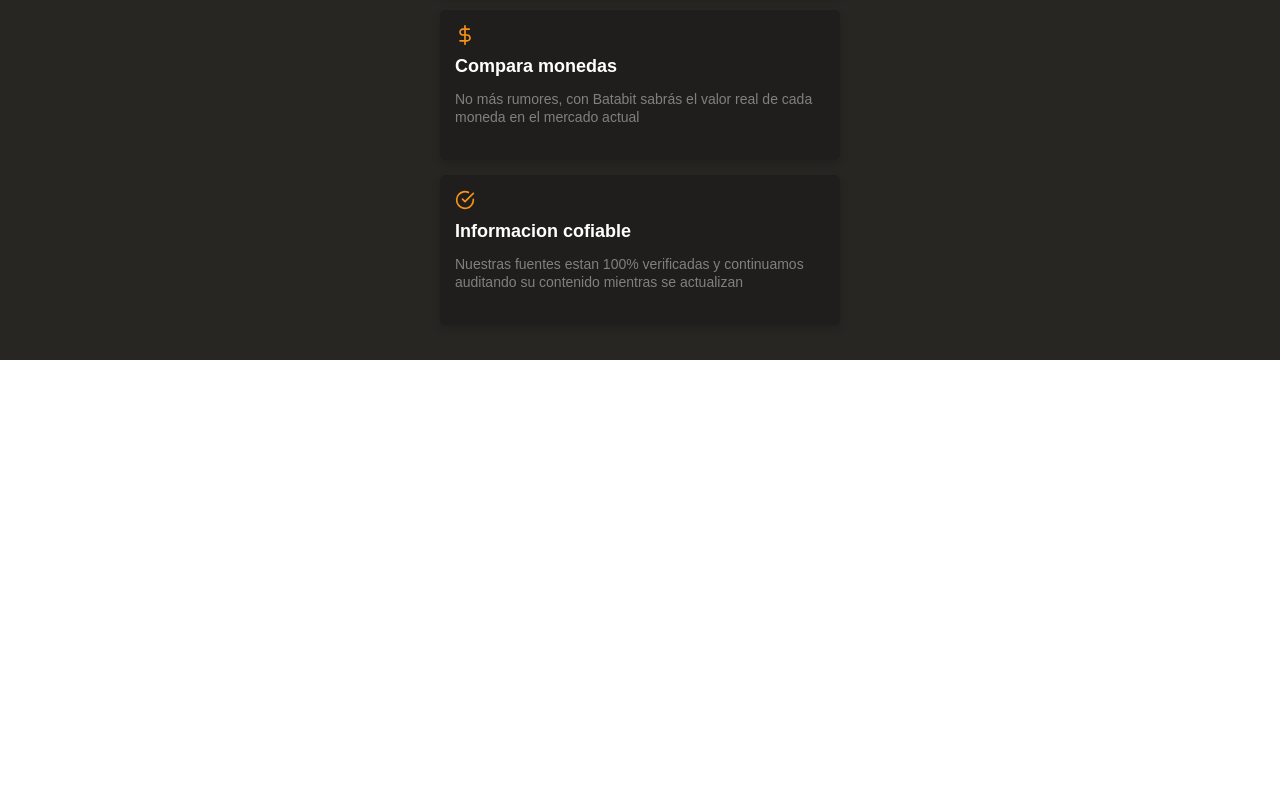
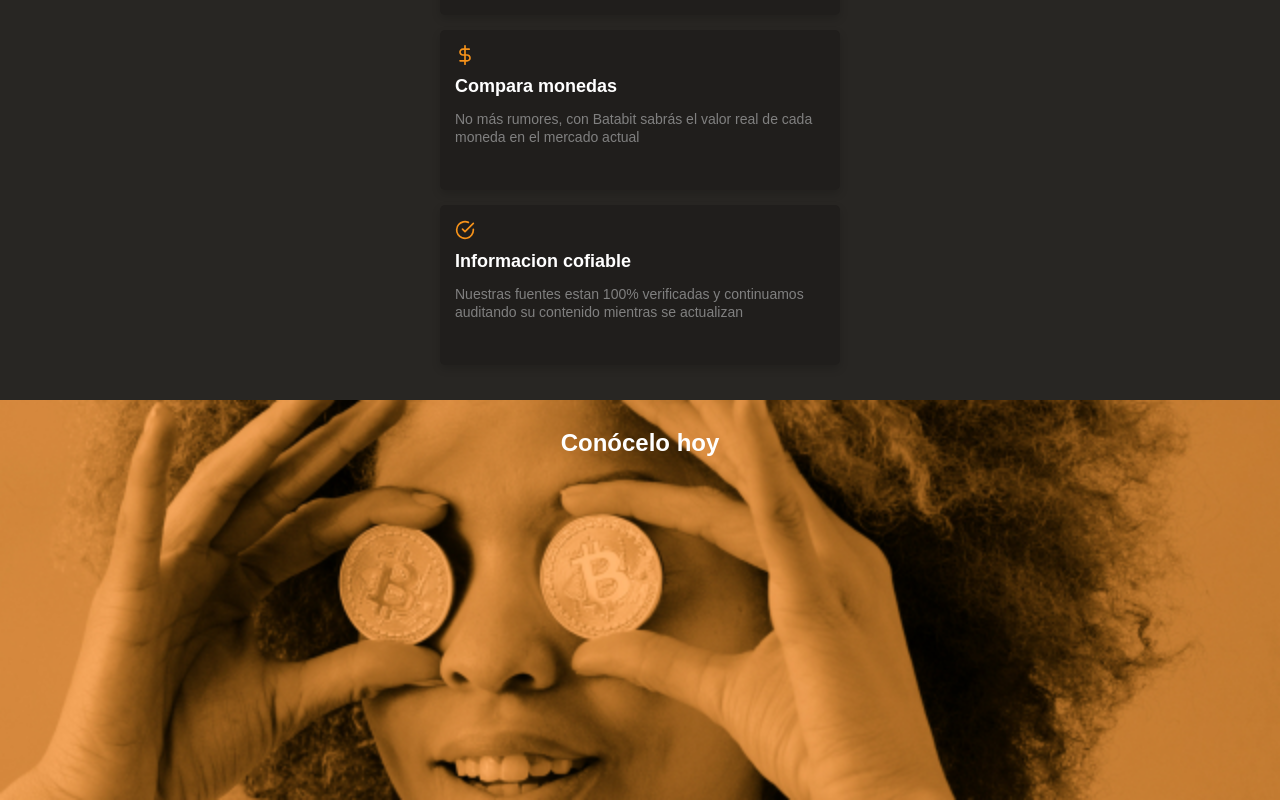
Before and after one commit to danielcarranzar/MobileFirst-Template, a plain HTML site: page index.html in a window 1280 px wide. Shown: the part 1630-2430 px from the top of the page. Before the commit the page ends 1990 px from the top, so only its background shows below. Drawn offline with Linux system fonts and the light colour scheme.

Commit message:
Image card section designed

```diff
--- a/index.html
+++ b/index.html
@@ -93,7 +93,9 @@
                 </article>
             </section>
         </section>
-        <section></section>
+        <section class="image-card-section">
+            <h2>Conócelo hoy</h2>
+        </section>
         <section></section>
         <section></section>
     </main>
--- a/styles.css
+++ b/styles.css
@@ -289,7 +289,7 @@ main .main-table-container{
 
 .product-card-container .product-card{
     width: 90%;
-    height: 150px;
+    height: 160px;
     min-width: 288px;
     max-width: 400px;
     margin: 15px auto;
@@ -354,3 +354,22 @@ main .main-table-container{
     background-size: cover;
     margin-bottom: 10px;
 }
+
+.image-card-section{
+    background-image: url(./assets/img/bitcoinbaby2x.jpg);
+    width: 100%;
+    min-width: 320px;
+    height: 50vh;
+    background-size: cover;
+    background-position: center;
+    background-repeat: no-repeat;
+}
+
+.image-card-section h2{
+    color:var(--just-white);
+    font-size: 2.4rem;
+    line-height: 2.6rem;
+    font-weight: bold;
+    text-align: center;
+    padding-top: 30px;
+}
```
